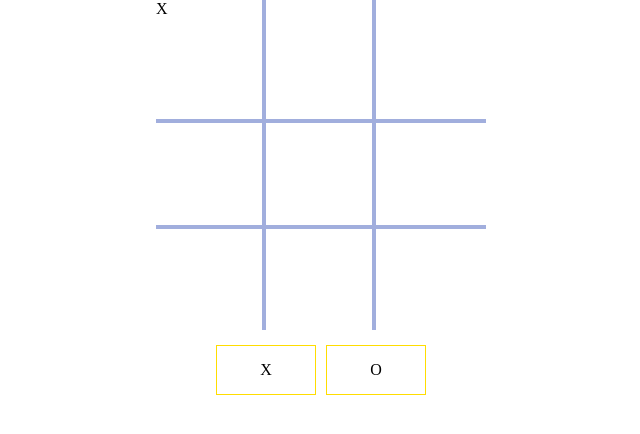
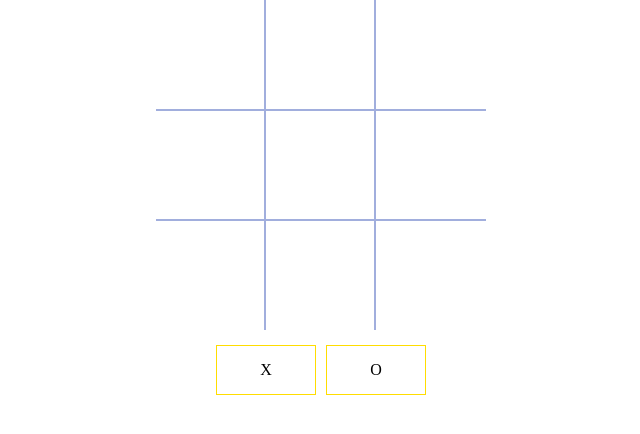
Before and after one commit to biscuitglitter/tictactoe, a plain HTML site: page index.html in a window 1280 px wide. Both pictures are taken after a click on the element 530 px from the left and 55 px from the top of the page. Shown: the whole page, without its empty margins (319-959 px from the left). Drawn offline with Linux system fonts and the light colour scheme.

Commit message:
changed some functions to choose the player

```diff
--- a/script.js
+++ b/script.js
@@ -24,27 +24,28 @@ const displayController = (function () {
     let letterX = document.querySelector(".X")
     let playerTurn
     let choosePlayer = function () {
-        letterX.addEventListener("click", () => {
-            console.log("player1 will play with X")
-            playerTurn = player1
-
+        letterX.addEventListener("click", (e) => {
+            if (e.target.innerText === "X") {
+                playerTurn = player1; console.log(playerTurn);
+            } else playerTurn = player2; console.log(playerTurn);
         })
     }
     let playerMark = function () {
         document.querySelectorAll(".box").forEach(box =>
-            box.addEventListener("click", (e) => {
-                e.target.innerText = "X"
+            box.addEventListener("click", () => {
+                if (player1) {
+                    playerTurn = player1
+                    box.textContent = Gameboard.gameBoard[i]
+                } else {
+                    playerTurn = player2;
+                }
             }))
     }
-    return {
-        playerMark, choosePlayer, playerTurn
-    }
-})();
+
+                return {
+                    playerMark, choosePlayer, playerTurn
+                }
+})()
 
 displayController.choosePlayer()
 displayController.playerMark()
-
-
-const Game = () => {
-
-}
--- a/styles.css
+++ b/styles.css
@@ -25,13 +25,13 @@ body {
 }
 
 .first, .fourth, .seventh{
-  border-right: 4px solid var(--blue);
-  border-bottom: 4px solid var(--blue);
+  border-right: 2px solid var(--blue);
+  border-bottom: 2px solid var(--blue);
 }
 
 .second, .fifth, .eighth {
-  border-right: 4px solid var(--blue);
-  border-bottom: 4px solid var(--blue);
+  border-right: 2px solid var(--blue);
+  border-bottom: 2px solid var(--blue);
 }
 
 .seventh, .eighth {
@@ -39,12 +39,21 @@ body {
 }
 
 .third, .sixth {
-  border-bottom: 4px solid var(--blue);
+  border-bottom: 2px solid var(--blue);
 }
 
 .box {
   background-color: #fff;
-  transition: 0.1s;
+  padding: 0;
+  margin: 0;
+  font-size: 12;
+  display: flex;
+  flex-direction: row;
+  align-items: center;
+  justify-content: center;
+  max-height: 135px;
+  max-width: 135px;
+  line-height: 1;
 }
 
 .box:hover, .X:hover, .O:hover {
```
